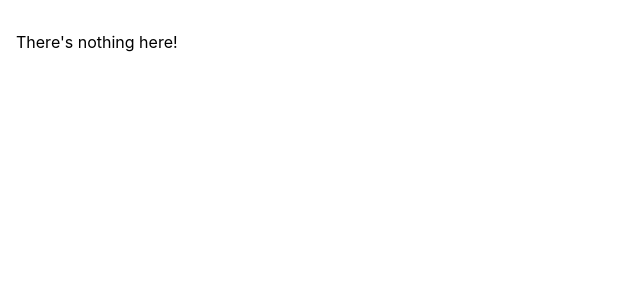
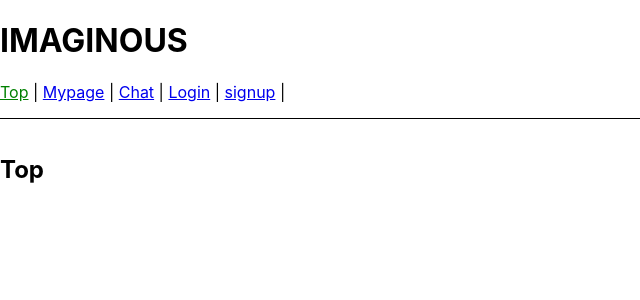
Before and after one commit to tatsujiro000/imaginous, a React (Create React App) app in the folder front/: page /top in a window 1280 px wide. Shown: the top 300 px of the page, without its empty margins (0-640 px from the left). Built offline with nearby package versions, Linux system fonts and the light colour scheme.

Commit message:
add top.jsx

```diff
--- a/front/package.json
+++ b/front/package.json
@@ -35,5 +35,9 @@
       "last 1 firefox version",
       "last 1 safari version"
     ]
-  }
+  },
+  "description": "This project was bootstrapped with [Create React App](https://github.com/facebook/create-react-app).",
+  "main": "index.js",
+  "author": "",
+  "license": "ISC"
 }
--- a/front/src/App.js
+++ b/front/src/App.js
@@ -11,6 +11,7 @@ export default function App() {
           paddingBottom: "1rem",
         }}
       >
+        <NavLink className={({ isActive }) => isActive ? "activeLink" : ""} to="/top">Top</NavLink> |{" "}
         <NavLink className={({ isActive }) => isActive ? "activeLink" : ""} to="/mypage">Mypage</NavLink> |{" "}
         <NavLink className={({ isActive }) => isActive ? "activeLink" : ""} to="/chat">Chat</NavLink> |{" "}
         <NavLink className={({ isActive }) => isActive ? "activeLink" : ""} to="/login">Login</NavLink> |{" "}
--- a/front/src/index.js
+++ b/front/src/index.js
@@ -9,6 +9,7 @@ import {
 import './index.css';
 import App from './App';
 import Login from "./routes/login";
+import Top from "./routes/top";
 import Signup from './routes/signup';
 import Chat from './routes/chat';
 import Mypage from './routes/mypage';
@@ -20,6 +21,7 @@ root.render(
     <BrowserRouter>
       <Routes>
         <Route path="/" element={<App />} >
+          <Route path="top" element={<Top />} />
           <Route path="login" element={<Login />} />
           <Route path="signup" element={<Signup />} />
           <Route path="chat" element={<Chat />} />
--- /dev/null
+++ b/front/src/routes/top.jsx
@@ -0,0 +1,7 @@
+export default function Top() {
+    return (
+      <main style={{ padding: "1rem 0" }}>
+        <h2>Top</h2>
+      </main>
+    );
+}
```
Also changed, not shown: 1 other file (tests, documents, lock files or other folders).
